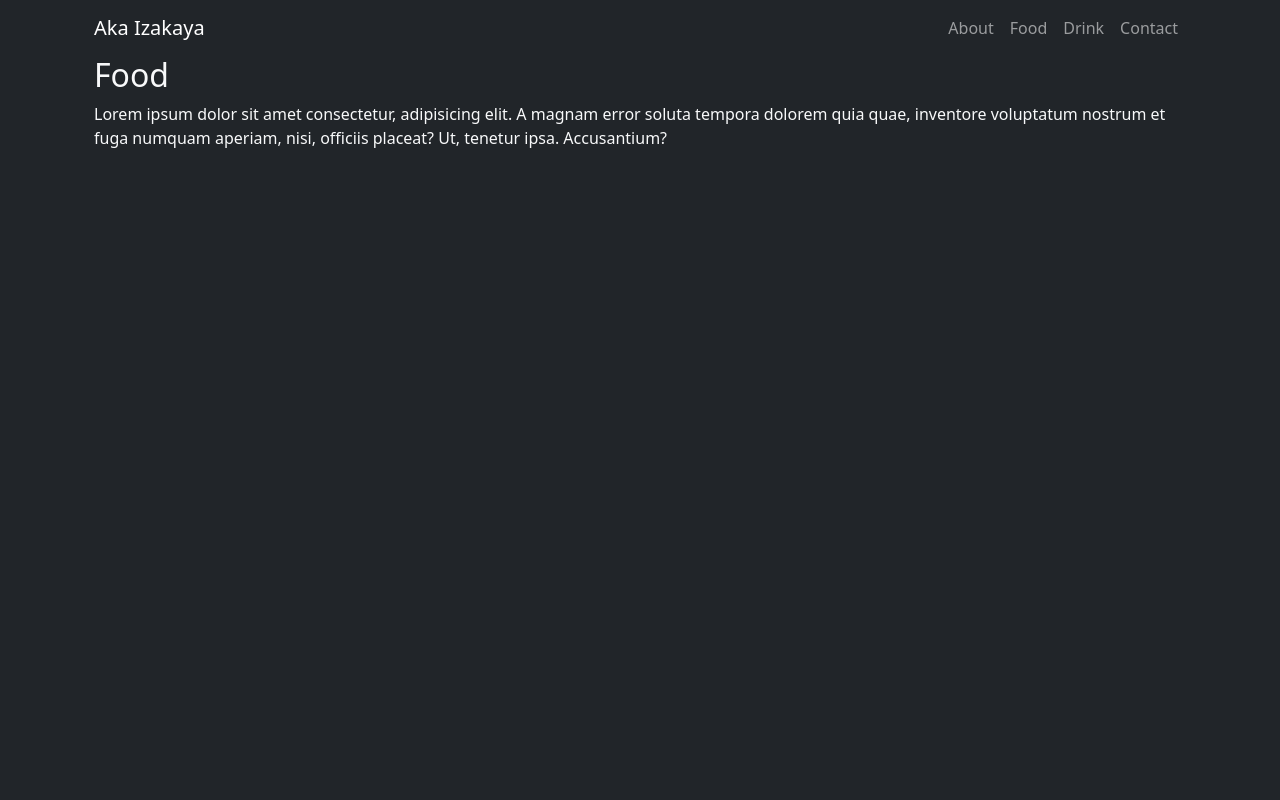
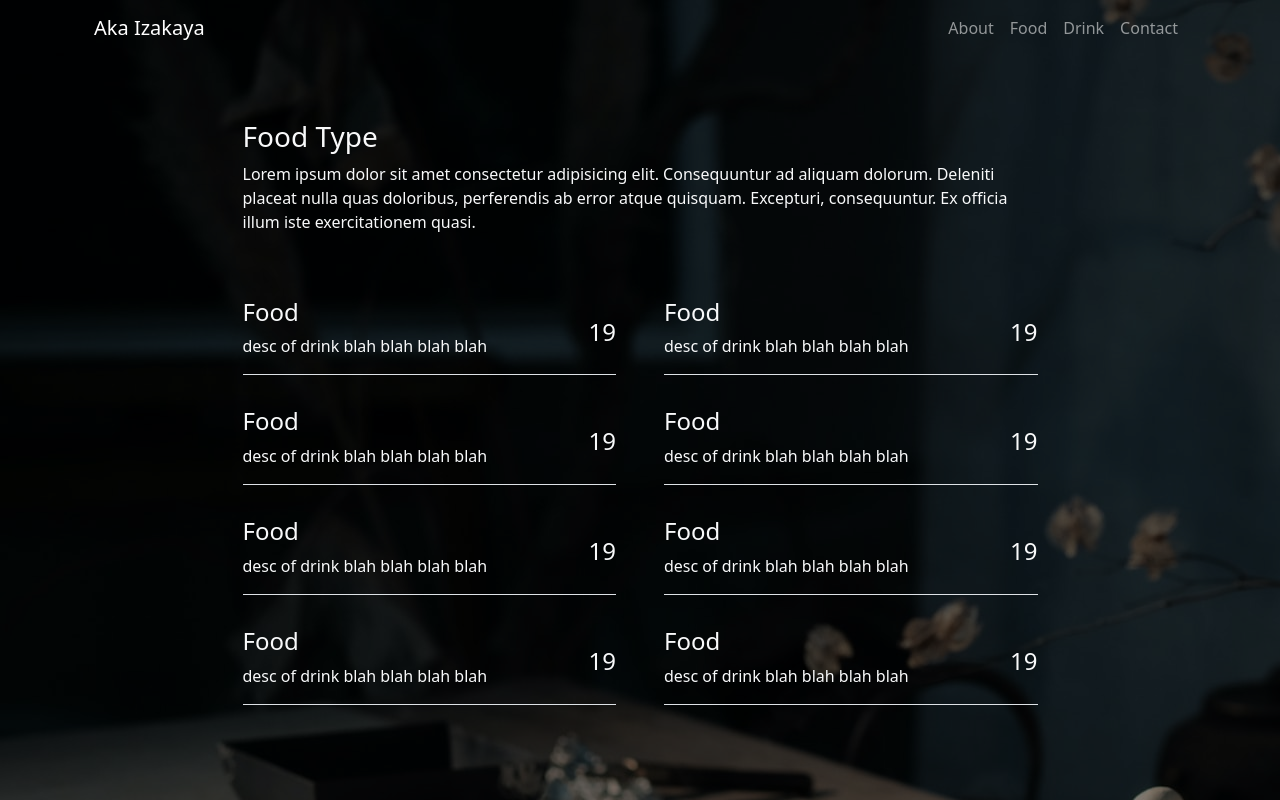
Before and after one commit to mattgrah-am/aka-izakaya, a website: page client/index.html in a window 1280 px wide. Both pictures are taken after a click on the item "Food". Drawn offline with nearby package versions, Linux system fonts and the light colour scheme.

Commit message:
contact, food, bg_img added

```diff
--- a/client/index.html
+++ b/client/index.html
@@ -23,7 +23,7 @@
 
 </head>
 
-<body class="bg-dark text-light">
+<body class="bg-dark text-light bg-img">
   <div class="container">
     <header id="header-nav"></header>
     <main id="page">
--- a/client/js/components/about.js
+++ b/client/js/components/about.js
@@ -1,4 +1,5 @@
 function renderAbout() {
+  document.body.style.background = `linear-gradient(0deg, rgba(0, 0, 0, 0.5), rgba(0, 0, 0, 0.5)), url("../assets/img/about-bg.jpg")`;
   const page = document.querySelector("#page");
   const section = document.createElement("section");
   section.classList.add("container");
--- a/client/js/components/contact.js
+++ b/client/js/components/contact.js
@@ -1,10 +1,26 @@
 function renderContact() {
+  document.body.style.background = `linear-gradient(0deg, rgba(0, 0, 0, 0.5), rgba(0, 0, 0, 0.5)), url("../assets/img/contact-bg.jpg")`;
   const page = document.querySelector("#page");
   const section = document.createElement("section");
   section.classList.add("container");
   page.replaceChildren(section);
   section.innerHTML = `
-      <h2>Contact</h2>
-      <p>Lorem ipsum dolor sit amet consectetur, adipisicing elit. A magnam error soluta tempora dolorem quia quae, inventore voluptatum nostrum et fuga numquam aperiam, nisi, officiis placeat? Ut, tenetur ipsa. Accusantium?</p>
+      <h2>Contact Us</h2>
+      <form>
+  <div class="mb-3">
+    <label for="name" class="form-label">Full Name</label>
+    <input type="text" class="form-control" id="name" >
+  </div>
+  <div class="mb-3">
+    <label for="email" class="form-label">Email address</label>
+    <input type="email" class="form-control" id="email" >
+  </div>
+  <div class="mb-3">
+    <label for="enquiry" class="form-label">Enquiry</label>
+    <textarea class="form-control" id="enquiry" rows="3"></textarea>
+  </div>
+
+  <button type="submit" class="btn btn-light">Submit</button>
+</form>
   `;
 }
--- a/client/js/components/drinks.js
+++ b/client/js/components/drinks.js
@@ -1,4 +1,5 @@
 function renderDrinks() {
+  document.body.style.background = `linear-gradient(0deg, rgba(0, 0, 0, 0.5), rgba(0, 0, 0, 0.5)), url("../assets/img/drink-bg.jpg")`;
   const page = document.querySelector("#page");
   const section = document.createElement("section");
   section.classList.add("container");
--- a/client/js/components/food.js
+++ b/client/js/components/food.js
@@ -1,10 +1,97 @@
 function renderFood() {
+  document.body.style.background = `linear-gradient(0deg, rgba(0, 0, 0, 0.5), rgba(0, 0, 0, 0.5)), url("../assets/img/food-bg.jpg")`;
   const page = document.querySelector("#page");
   const section = document.createElement("section");
   section.classList.add("container");
   page.replaceChildren(section);
   section.innerHTML = `
-      <h2>Food</h2>
-      <p>Lorem ipsum dolor sit amet consectetur, adipisicing elit. A magnam error soluta tempora dolorem quia quae, inventore voluptatum nostrum et fuga numquam aperiam, nisi, officiis placeat? Ut, tenetur ipsa. Accusantium?</p>
-  `;
+  <div class="container w-75">
+    <div class="row py-3 gx-5">
+      <div class="title_header py-5">
+        <h3 class="catagory">Food Type</h3>
+        <p class="desc">Lorem ipsum dolor sit amet consectetur adipisicing elit. Consequuntur ad aliquam dolorum.
+          Deleniti placeat nulla quas doloribus, perferendis ab error atque quisquam. Excepturi, consequuntur. Ex
+          officia illum iste exercitationem quasi.</p>
+      </div>
+      <div class="col">
+        <div class="d-flex justify-content-between border-bottom">
+          <div>
+            <h4>Food</h4>
+            <p>desc of drink blah blah blah blah</p>
+          </div>
+          <h4 class="align-self-center">19</h4>
+        </div>
+      </div>
+      <div class="col">
+        <div class="d-flex justify-content-between border-bottom">
+          <div>
+            <h4>Food</h4>
+            <p>desc of drink blah blah blah blah</p>
+          </div>
+          <h4 class="align-self-center">19</h4>
+        </div>
+      </div>
+    </div>
+    <div class="row py-3 gx-5">
+      <div class="col">
+        <div class="d-flex justify-content-between border-bottom">
+          <div>
+            <h4>Food</h4>
+            <p>desc of drink blah blah blah blah</p>
+          </div>
+          <h4 class="align-self-center">19</h4>
+        </div>
+      </div>
+      <div class="col">
+        <div class="d-flex justify-content-between border-bottom">
+          <div>
+            <h4>Food</h4>
+            <p>desc of drink blah blah blah blah</p>
+          </div>
+          <h4 class="align-self-center">19</h4>
+        </div>
+      </div>
+      </div>
+      <div class="row py-3 gx-5">
+        <div class="col">
+          <div class="d-flex justify-content-between border-bottom">
+            <div>
+              <h4>Food</h4>
+              <p>desc of drink blah blah blah blah</p>
+            </div>
+            <h4 class="align-self-center">19</h4>
+          </div>
+        </div>
+        <div class="col">
+          <div class="d-flex justify-content-between border-bottom">
+            <div>
+              <h4>Food</h4>
+              <p>desc of drink blah blah blah blah</p>
+            </div>
+            <h4 class="align-self-center">19</h4>
+          </div>
+        </div>
+      </div>
+      <div class="row py-3 gx-5">
+        <div class="col">
+          <div class="d-flex justify-content-between border-bottom">
+            <div>
+              <h4>Food</h4>
+              <p>desc of drink blah blah blah blah</p>
+            </div>
+            <h4 class="align-self-center">19</h4>
+          </div>
+        </div>
+        <div class="col">
+          <div class="d-flex justify-content-between border-bottom">
+            <div>
+              <h4>Food</h4>
+              <p>desc of drink blah blah blah blah</p>
+            </div>
+            <h4 class="align-self-center">19</h4>
+          </div>
+        </div>
+      </div>
+
+`;
 }
--- a/client/styles/main.css
+++ b/client/styles/main.css
@@ -0,0 +1,7 @@
+.bg-img{
+    background:linear-gradient(0deg, rgba(0, 0, 0, 0.5), rgba(0, 0, 0, 0.5)), url(../assets/img/main-bg.jpg);
+    background-size: auto;
+    background-attachment: fixed;
+    background-position: center;
+
+}
```
Also changed, not shown: server.js (+0 -8 lines), client/assets/img/about-bg.jpg (added), client/assets/img/contact-bg.jpg (added), client/assets/img/drink-bg.jpg (added), client/assets/img/food-bg.jpg (added), client/assets/img/main-bg.jpg (added), 5 other files.
